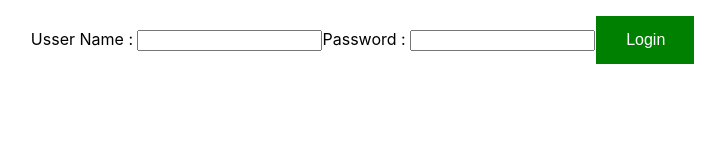
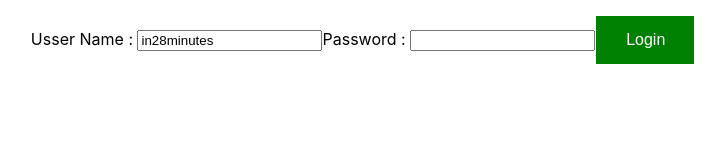
Before and after one commit to shemil076/Getting-Started-with-React---Basics-with-components, a React (Create React App) app: page / in a window 1280 px wide. Shown: the top 160 px of the page, without its empty margins (277-1002 px from the left). Built offline with nearby package versions, Linux system fonts and the light colour scheme.

Commit message:
Adding State to Login

```diff
--- a/src/components/todo/TodoApp.jsx
+++ b/src/components/todo/TodoApp.jsx
@@ -12,15 +12,42 @@
 
 
 class LoginComponent extends Component {
+
+    constructor(props) {
+        super(props)
+
+        this.state = {
+            username : 'in28minutes',
+            password : ''
+        }
+        this.handleUsernameChange = this.handleUsernameChange.bind(this)
+        this.handlePasswordChange = this.handlePasswordChange.bind(this)
+    }
+
+    handleUsernameChange(event){
+        this.setState({
+            username : event.target.value
+        })
+    }
+
+    handlePasswordChange(event){
+        this.setState({
+            password : event.target.value
+        })
+    }
+
+
     render() {
         return (
            <div>
-                Usser Name : <input type="text" name="username"/>
-                Password : <input type="password" name="password"/>
+                Usser Name : <input type="text" name="username" value = {this.state.username} onChange={this.handleUsernameChange}/>
+                Password : <input type="password" name="password" value = {this.state.password} onChange={this.handlePasswordChange}/>
                 <button>Login</button>
            </div>
         )
     }
 }
 
+
+
 export default TodoApp;
```
